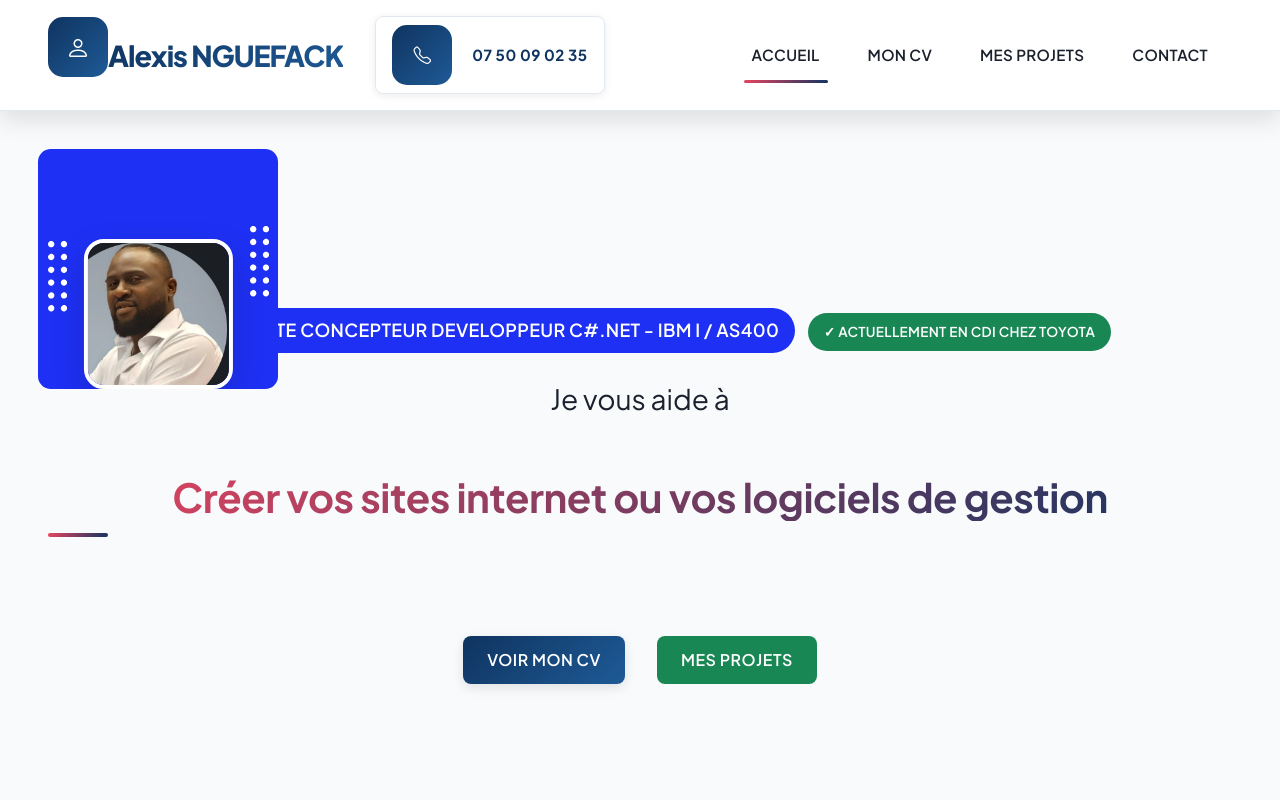
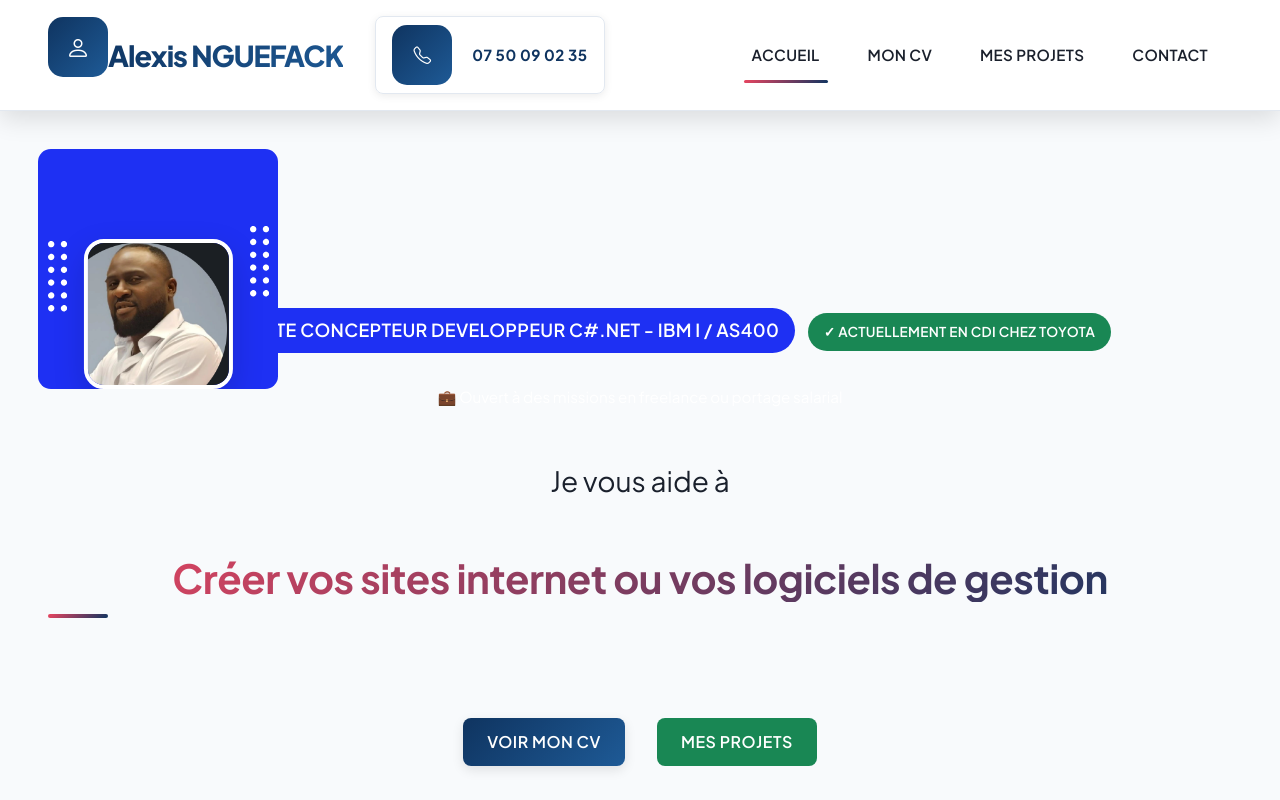
Before and after one commit to Alexis02031990/alexis02031990.github.io, a plain HTML site: page index.html in a window 1280 px wide. Drawn offline with nearby package versions, Linux system fonts and the light colour scheme.

Commit message:
fix titre

```diff
--- a/index.html
+++ b/index.html
@@ -172,6 +172,9 @@
                                     <div class="badge bg-success text-white mb-4 rounded fs-6 px-3 py-2">
                                         <div class="text-center">✓ Actuellement en CDI chez Toyota</div>
                                     </div>
+                                    <div class="text-white mb-3 rounded px-3 py-2" style="font-size: 0.95rem;">
+                                        <div class="text-center">💼 Ouvert à des missions en freelance ou portage salarial</div>
+                                    </div>
                                 <br>
                                 <div class="fs-3 fw-light text-center">
                                     <strong>Je vous aide à</strong>
```
